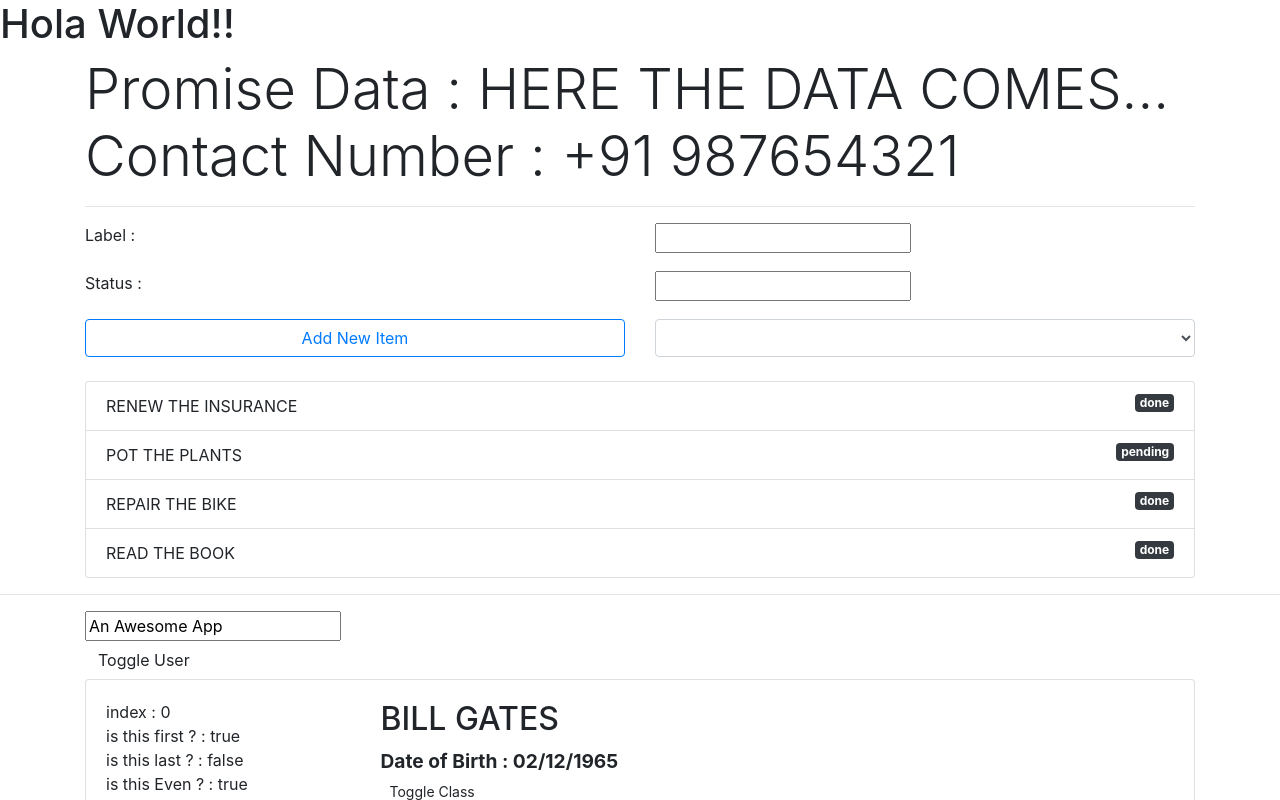
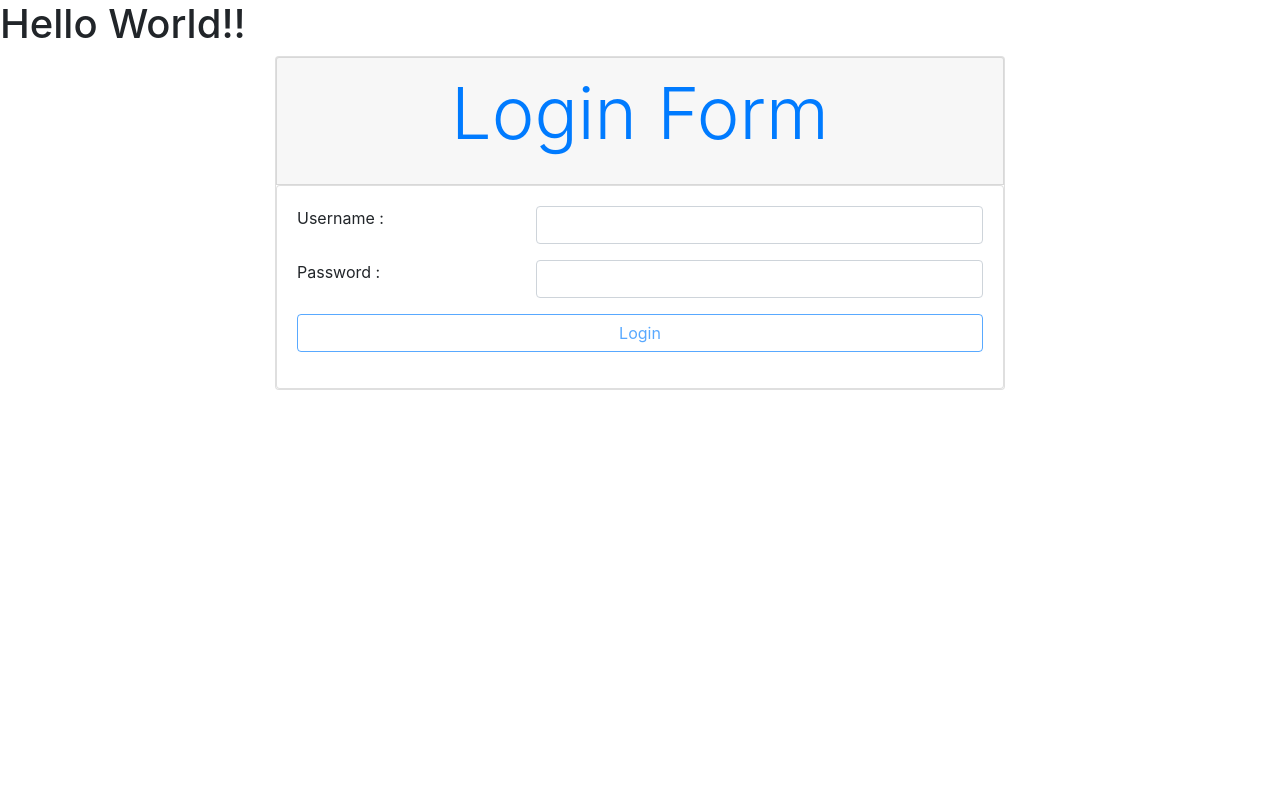
Before and after one commit to synergy2411/ng-cg, an Angular app in the folder users-app/: page /login in a window 1280 px wide. Shown: the top 800 px of the page. Built offline with nearby package versions, Linux system fonts and the light colour scheme.

Commit message:
template form added

```diff
--- a/users-app/src/app/app.component.html
+++ b/users-app/src/app/app.component.html
@@ -1,11 +1,14 @@
-<h1>Hola World!!</h1>
+<h1>Hello World!!</h1>
 
 <div class="container">
-  <app-pipe-demo></app-pipe-demo>
+
+  <app-login></app-login>
+
+  <!-- <app-pipe-demo></app-pipe-demo> -->
 </div>
 
 
-<hr>
+<!-- <hr>
 
 <div class="container">
   <input type="text" [(ngModel)] = "title">
@@ -16,4 +19,4 @@
 
 <div class="container" *ngIf="showUser">
   <app-user [title]="title"></app-user>
-</div>
+</div> -->
--- a/users-app/src/app/app.module.ts
+++ b/users-app/src/app/app.module.ts
@@ -10,6 +10,7 @@ import { HighlightDirective } from './directives/highlight.directive';
 import { PipeDemoComponent } from './pipe-demo/pipe-demo.component';
 import { NationalCodePipe } from './pipes/nationalcode.pipe';
 import { FilterPipe } from './pipes/filter.pipe';
+import { LoginComponent } from './auth/login/login.component';
 
 @NgModule({
   declarations: [         // components, directives, pipes
@@ -20,7 +21,8 @@ import { FilterPipe } from './pipes/filter.pipe';
     HighlightDirective,
     PipeDemoComponent,
     NationalCodePipe,
-    FilterPipe
+    FilterPipe,
+    LoginComponent
   ],
   imports: [              // to import & register all modules
     BrowserModule,
--- /dev/null
+++ b/users-app/src/app/auth/login/login.component.html
@@ -0,0 +1,39 @@
+<div class="row">
+  <div class="col-sm-10 col-md-8 offset-sm-1 offset-md-2">
+
+    <div class="card">
+      <div class="card card-header">
+        <p class="display-3 text-center text-primary">Login Form</p>
+      </div>
+      <div class="card card-body">
+        <form #f="ngForm" (ngSubmit)="onLogin(f)">
+          <div class="form-group">
+            <div class="row">
+              <div class="col-sm-4 col-md-4">
+                <label for="username">Username :</label>
+              </div>
+              <div class="col-sm-8 col-md-8">
+                <input type="email" name="username" class="form-control" ngModel required email>
+              </div>
+            </div>
+          </div>
+          <div class="form-group">
+            <div class="row">
+              <div class="col-sm-4 col-md-4">
+                <label for="password">Password :</label>
+              </div>
+              <div class="col-sm-8 col-md-8">
+                <input type="password" name="password" class="form-control" ngModel required minlength="6">
+              </div>
+            </div>
+          </div>
+
+          <div class="form-group">
+            <button type="submit" class="btn btn-outline-primary btn-block" [disabled]="!f.valid">Login</button>
+          </div>
+        </form>
+      </div>
+    </div>
+
+  </div>
+</div>
--- /dev/null
+++ b/users-app/src/app/auth/login/login.component.scss
@@ -0,0 +1,7 @@
+input.ng-invalid.ng-dirty{
+  border-bottom : 3px rgb(219, 92, 69) solid;
+}
+
+input.ng-valid.ng-dirty{
+  border-bottom : 3px greenyellow solid;
+}
--- /dev/null
+++ b/users-app/src/app/auth/login/login.component.ts
@@ -0,0 +1,15 @@
+import { Component, OnInit } from '@angular/core';
+import { NgForm } from '@angular/forms';
+
+@Component({
+  selector: 'app-login',
+  templateUrl: './login.component.html',
+  styleUrls: ['./login.component.scss']
+})
+export class LoginComponent{
+
+  onLogin(f : NgForm){
+    console.log("Username : ", f.value.username);
+    console.log("Password : ", f.value.password);
+  }
+}
```
Also changed, not shown: 2 other files (tests, documents, lock files or other folders).
